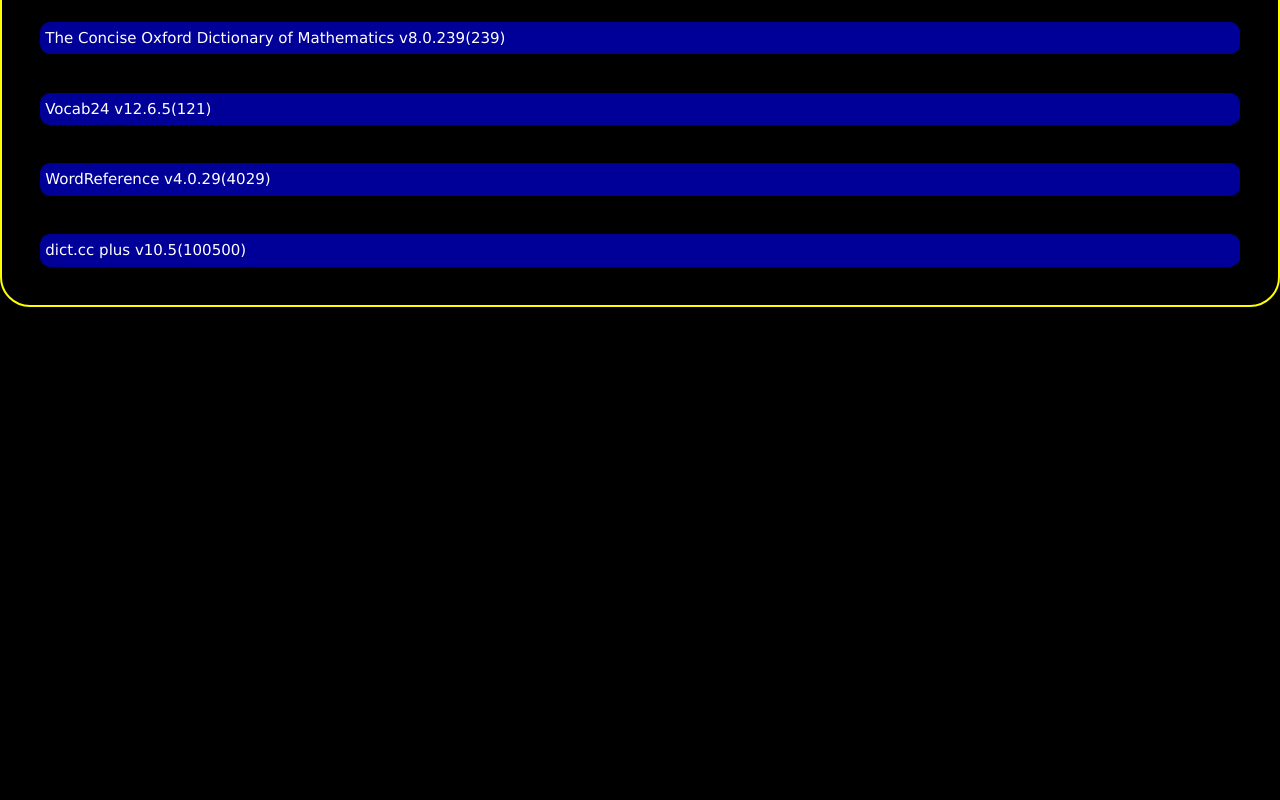
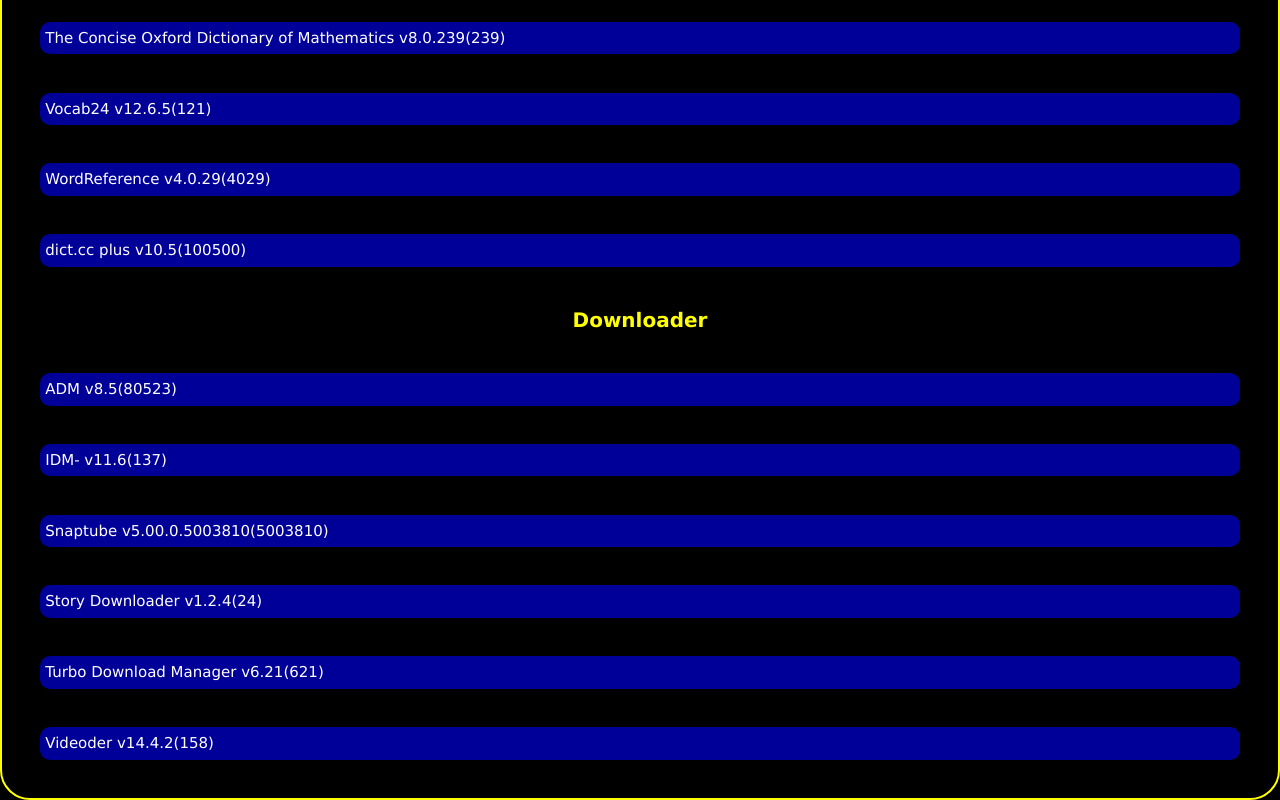
Before and after one commit to 2020sp/full-version-apps, a plain HTML site: page index.html in a window 1280 px wide. Shown: the part 7336-8136 px from the top of the page. Before the commit the page ends 7643 px from the top, so only its background shows below. Drawn offline with nearby package versions, Linux system fonts and the light colour scheme.

Commit message:
Update index.html

```diff
--- a/index.html
+++ b/index.html
@@ -82,8 +82,8 @@ text-align: center;
 <li class="li" link="call%20recorders/ACR_v33.2(332).apk"></li><li class="li" link="call%20recorders/Blackbox_v1.5.0(50).apk"></li><li class="li" link="call%20recorders/Boldbeast Recorder_v13.2(90).apk"></li><li class="li" link="call%20recorders/Call Recorder_v1.1.300(300).apk"></li><li class="li" link="call%20recorders/Call Recorder_v10.0(10).apk"></li><li class="li" link="call%20recorders/Cube ACR_v2.3.179(179).apk"></li><li class="li" link="call%20recorders/Super_Call_Recorder_Premium_v2.2.1.apk"></li><li class="li" link="call%20recorders/Total Recall_v2.0.84(211).apk"></li>
 <li aria-level="4" role="heading" class="h">Dictionary</li>
 <li class="li" link="dictionarys/A Dictionary of the Bible_v8.0.245(245).apk"></li><li class="li" link="dictionarys/Dict Box_v8.1.9(819).apk"></li><li class="li" link="dictionarys/Dictionaries_v5.5.214(505214000).apk"></li><li class="li" link="dictionarys/Dictionary_v14(1402).apk"></li><li class="li" link="dictionarys/Dictionary_v7.5.35(296).apk"></li><li class="li" link="dictionarys/Dictionary_v7.8.0(35).apk"></li><li class="li" link="dictionarys/Ekveer Dictionary_v1.0(1).apk"></li><li class="li" link="dictionarys/English Hindi Dictionary_vBayern(411).apk"></li><li class="li" link="dictionarys/Lookup Pro_v2262(2262).apk"></li><li class="li" link="dictionarys/Medical Dictionary_v1.0.8(9).apk"></li><li class="li" link="dictionarys/Oxford Dictionary of English_v9.0.269(269).apk"></li><li class="li" link="dictionarys/Oxford Dictionary of Idioms_v11.1.500(500).apk"></li><li class="li" link="dictionarys/Shorter Oxford English Dictionary_v9.0.274(274).apk"></li><li class="li" link="dictionarys/The Concise Oxford Dictionary of Mathematics_v8.0.239(239).apk"></li><li class="li" link="dictionarys/Vocab24_v12.6.5(121).apk"></li><li class="li" link="dictionarys/WordReference_v4.0.29(4029).apk"></li><li class="li" link="dictionarys/dict.cc plus_v10.5(100500).apk"></li>
-
-
+<li aria-level="4" role="heading" class="h">Downloader</li>
+<li class="li" link="downloaders/ADM_v8.5(80523).apk"></li><li class="li" link="downloaders/IDM-_v11.6(137).apk"></li><li class="li" link="downloaders/Snaptube_v5.00.0.5003810(5003810).apk"></li><li class="li" link="downloaders/Story Downloader_v1.2.4(24).apk"></li><li class="li" link="downloaders/Turbo Download Manager_v6.21(621).apk"></li><li class="li" link="downloaders/Videoder_v14.4.2(158).apk"></li>
 
 
 </div>
```
